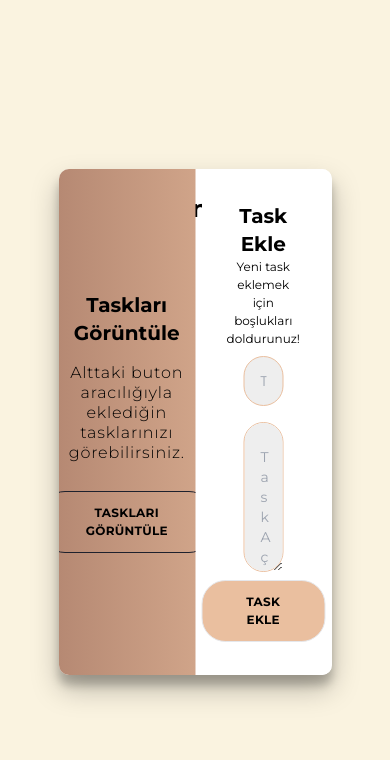
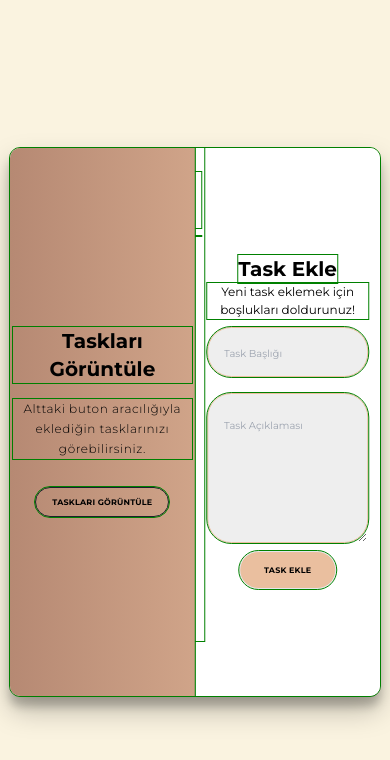
Before and after one commit to ouzaltun/TooDo-App-React-Tailwind, a React (Vite) app: page / in a window 390 px wide. Shown: the top 760 px of the page. Built offline with nearby package versions, Linux system fonts and the light colour scheme.

Commit message:
Responsive Düzenlemeleri
Responsive Düzenlemeleri

```diff
--- a/index.html
+++ b/index.html
@@ -15,9 +15,9 @@
       rel="stylesheet"
     />
     <style>
-      /* * {
+      * {
         outline: 1px solid green;
-      } */
+      }
     </style>
     <title>ToDoo App</title>
   </head>
--- a/src/Page/Home.jsx
+++ b/src/Page/Home.jsx
@@ -57,12 +57,12 @@ function Home() {
             <div className="overlay">
               <div className="overlay-panel overlay-left ">
                 <h1 className="font-bold text-xl">Taskları Görüntüle</h1>
-                <p className="text-[16px] mt-4 mb-7 font-light tracking-wider leading-5 ">
+                <p className="text-[12px] md:text-[16px] mt-4 mb-7 font-light tracking-wider leading-5 ">
                   Alttaki buton aracılığıyla eklediğin tasklarınızı
                   görebilirsiniz.
                 </p>
                 <button
-                  className="ghost rounded-3xl border border-solid-custom-main bg-custom-main text-custom-text text-[12px] font-bold uppercase transition-transform tracking-wide py-3 px-11 active:scale-95"
+                  className="ghost rounded-3xl border border-solid-custom-main bg-custom-main text-custom-text text-[8px] md:text-[12px] font-bold uppercase transition-transform tracking-wide py-2 md:py-3 px-4 md:px-11 active:scale-95"
                   id="taskList"
                   onClick={() => handleOnClick("taskList")}
                 >
@@ -71,11 +71,11 @@ function Home() {
               </div>
               <div className="overlay-panel overlay-right">
                 <h1 className="font-bold text-xl">Task Ekle</h1>
-                <p className="text-[16px] mt-4 mb-7 font-light tracking-wider leading-5">
+                <p className="text-[12px] md:text-[16px] mt-4 mb-7 font-light tracking-wider leading-5">
                   Alttaki buton aracılığıyla task ekleyebilirsiniz.
                 </p>
                 <button
-                  className="ghost rounded-3xl border border-solid-custom-main bg-custom-main text-custom-text text-[12px] font-bold uppercase transition-transform tracking-wide py-3 px-11 active:scale-95 "
+                  className="ghost rounded-3xl border border-solid-custom-main bg-custom-main text-custom-text text-[8px] md:text-[12px] font-bold uppercase transition-transform tracking-wide py-3 px-6 md:px-11 active:scale-95 "
                   id="taskCreate"
                   onClick={() => handleOnClick("taskCreate")}
                 >
--- a/src/components/TaskCreate.jsx
+++ b/src/components/TaskCreate.jsx
@@ -23,7 +23,7 @@ function SignUpForm({ onCreate }) {
     <div className="form-container !z-50  taskcreate-container">
       <form
         onSubmit={handleSubmit}
-        className="bg-white flex items-center justify-center flex-col px-12 h-full text-center"
+        className="bg-white flex items-center justify-center flex-col px-3 md:px-12 h-full text-center"
       >
         <h1 className="font-bold text-xl">Task Ekle</h1>
         <span className="text-[12px]">
@@ -33,16 +33,16 @@ function SignUpForm({ onCreate }) {
           value={title}
           onChange={handleChange}
           placeholder="Task Başlığı"
-          className="bg-[#eee] border border-[#eabf9f] py-3 px-4 my-2 w-full rounded-3xl placeholder:text-sm "
+          className="bg-[#eee] border border-[#eabf9f] py-3 px-4 my-2 w-full rounded-3xl placeholder:text-[10px] md:placeholder:text-sm "
         />
         <textarea
           value={taskDesc}
           onChange={handleTaskChange}
           placeholder="Task Açıklaması"
-          className="bg-[#eee] border border-[#eabf9f] py-6 h-[150px] rounded-3xl px-4 my-2 w-full placeholder:text-sm "
+          className="bg-[#eee] border border-[#eabf9f] py-6 h-[150px] rounded-3xl px-4 my-2 w-full placeholder:text-[10px] md:placeholder:text-sm "
         />
 
-        <button className=" active:scale-95 rounded-3xl border border-solid-custom-main bg-custom-main text-custom-text text-[12px] font-bold uppercase transition-transform tracking-wide py-3 px-11">
+        <button className=" active:scale-95 rounded-3xl border border-solid-custom-main bg-custom-main text-custom-text text-[8px]  md:text-[12px] font-bold uppercase transition-transform tracking-wide py-3 px-6 md:px-11">
           Task Ekle
         </button>
       </form>
--- a/src/components/TaskEdit.jsx
+++ b/src/components/TaskEdit.jsx
@@ -18,7 +18,7 @@ function TaskEdit({ tasks, onDelete, onEdit }) {
     <div className="w-full z-50">
       <form className="">
         <div className="flex flex-col gap-y-1 text-left w-[85%] ">
-          <h1 className="font-extrabold text-lg">Task Title</h1>
+          <h1 className="font-extrabold text-[16px] md:text-lg">Task Title</h1>
           <input
             value={editedTask.title}
             placeholder="Task Başlığı"
@@ -27,7 +27,9 @@ function TaskEdit({ tasks, onDelete, onEdit }) {
             }
             className="break-words bg-[#eee] border border-[#eabf9f] z-50  px-4  w-full rounded-3xl placeholder:text-sm "
           />
-          <h1 className="font-bold text-base">Task Description</h1>
+          <h1 className="font-bold text-[14px]  md:text-base">
+            Task Description
+          </h1>
           <input
             value={editedTask.taskDesc}
             placeholder="Task Açıklaması"
--- a/src/components/TaskItem.jsx
+++ b/src/components/TaskItem.jsx
@@ -22,7 +22,7 @@ function TaskItem({ task67, onDelete, onUpdate }) {
   };
 
   return (
-    <div className="relative mr-4 flex flex-col">
+    <div className="relative mr-2 md:mr-4 flex flex-col">
       {showEdit ? (
         <>
           <div className="!relative py-3 px-2 sm:px-6 border-2 border-[#eabf9f] rounded-3xl tracking-wide">
@@ -44,14 +44,18 @@ function TaskItem({ task67, onDelete, onUpdate }) {
           <div className="!relative py-3 px-2 sm:px-6 border-2 border-[#eabf9f] rounded-3xl tracking-wide ">
             <div className="flex flex-col gap-y-2 text-left">
               <div>
-                <h1 className=" font-extrabold text-lg">Task Title</h1>
-                <p className=" break-words text-[16px] mt-2 font-medium tracking-wider leading-5">
+                <h1 className=" font-extrabold text-[16px] md:text-lg">
+                  Task Title
+                </h1>
+                <p className=" break-words  text-[12px] md:text-[14px] mt-2 font-medium tracking-wider leading-5">
                   {task67.title}
                 </p>
               </div>
               <div>
-                <h1 className="font-bold text-base">Task Description</h1>
-                <p className="break-words text-[14px] mt-2 font-medium tracking-wider leading-5">
+                <h1 className="font-bold text-[14px]  md:text-base">
+                  Task Description
+                </h1>
+                <p className="break-words text-[12px] md:text-[14px] mt-2 font-medium tracking-wider leading-5">
                   {task67.taskDesc}
                 </p>
               </div>
--- a/src/components/TaskList.jsx
+++ b/src/components/TaskList.jsx
@@ -3,9 +3,11 @@ import TaskItem from "./TaskItem";
 function SignInForm({ tasks32, onDelete32, onUpdate }) {
   console.log(tasks32);
   return (
-    <div className="!absolute m-0 bottom-0 !h-[90%] overflow-y-scroll z-50 transition-none flex flex-col pointer-events-auto !justify-start items-start !translate-x-0 sasa overlay-left overlay-panel">
-      <h1 className="font-bold top-0 mt-6 text-2xl">Oluşturulan Tasklar</h1>
-      <div className="grid grid-cols-1 w-full overflow-x-hidden md:grid-cols-1 my-4 gap-y-2 justify-start items-start pb-0">
+    <div className="!absolute m-0 bottom-0 !h-[90%] overflow-y-scroll z-50 transition-none flex flex-col pointer-events-auto !justify-start items-start !translate-x-0 sasa overlay-left overlay-panel !pl-2 md:!pl-5">
+      <h1 className="font-bold top-0 mt-6 text-xl md:text-2xl">
+        Oluşturulan Tasklar
+      </h1>
+      <div className="grid grid-cols-1 w-full overflow-x-hidden md:grid-cols-1 my-2 md:my-4 gap-y-2 justify-start items-start pb-0">
         {tasks32.map((e) => {
           return (
             <TaskItem
--- a/src/index.css
+++ b/src/index.css
@@ -37,8 +37,8 @@ button.ghost {
   overflow: hidden;
   width: 70vw;
   max-width: 100%;
-  min-height: 60vh;
-  max-height: 60vh;
+  min-height: 65vh;
+  max-height: 65vh;
 }
 
 .form-container {
@@ -104,8 +104,6 @@ button.ghost {
 .overlay {
   background: -webkit-linear-gradient(to right, var(--main), var(--second));
   background: linear-gradient(to right, var(--second), var(--main));
-  background-repeat: no-repeat;
-  background-size: cover;
   background-position: 0 0;
   position: relative;
   left: -100%;
@@ -154,3 +152,12 @@ button.ghost {
 .container.right-panel-active .overlay-right {
   transform: translateX(20%);
 }
+
+@media screen and (max-width: 900px) {
+  .container {
+    width: 95vw;
+  }
+  .overlay-panel {
+    padding: 0 3px;
+  }
+}
```
